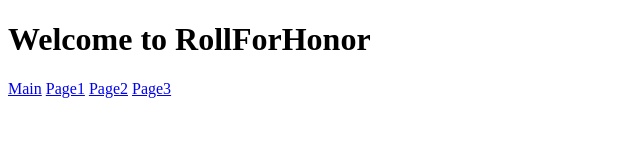
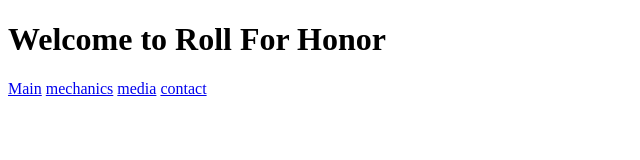
Before and after one commit to koliruslik/okr_lab1, a plain HTML site: page index.html in a window 1280 px wide. Shown: the whole page, without its empty margins (0-640 px from the left). Drawn offline with Linux system fonts and the light colour scheme.

Commit message:
fix: names

```diff
--- a/index.html
+++ b/index.html
@@ -6,12 +6,12 @@
   <title>Main Page</title>
 </head>
 <body>
-    <h1>Welcome to RollForHonor</h1>
+    <h1>Welcome to Roll For Honor</h1>
     <nav>
         <a href="index.html">Main</a>
-        <a href="mechanics.html">Page1</a>
-        <a href="media.html">Page2</a>
-        <a href="contact.html">Page3</a>
+        <a href="mechanics.html">mechanics</a>
+        <a href="media.html">media</a>
+        <a href="contact.html">contact</a>
     </nav>
 </body>
 </html>
```
Also changed, not shown: contact.html (+5 -4 lines), mechanics.html (+4 -4 lines), media.html (+3 -3 lines).
